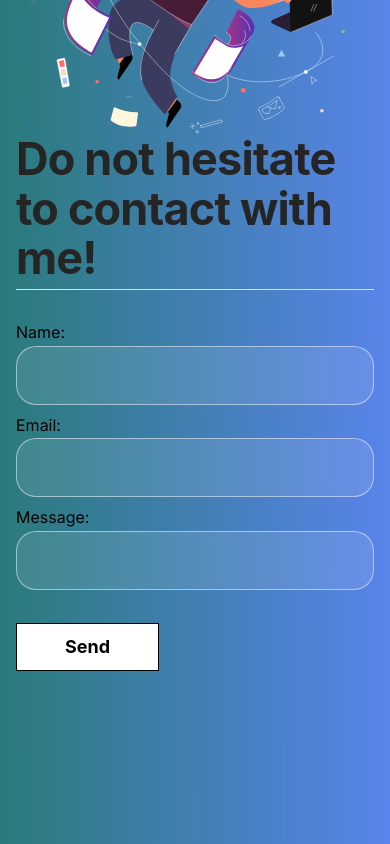
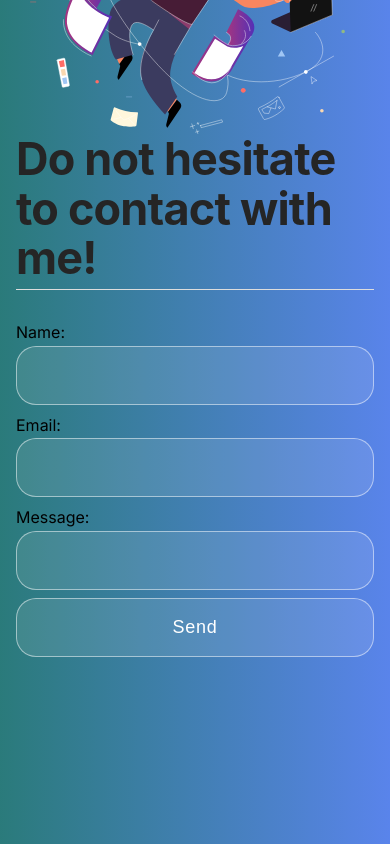
Before and after one commit to danielpsnz/perezdaniel_portfolio, a React (Create React App) app: page / in a window 390 px wide. Shown: the part 2820-3664 px from the top of the page. Built offline with nearby package versions, Linux system fonts and the light colour scheme.

Commit message:
updated contact backend

```diff
--- a/package.json
+++ b/package.json
@@ -3,6 +3,7 @@
   "version": "0.1.0",
   "private": true,
   "dependencies": {
+    "@emailjs/browser": "^4.3.3",
     "@testing-library/jest-dom": "^5.17.0",
     "@testing-library/react": "^13.4.0",
     "@testing-library/user-event": "^13.5.0",
--- a/src/components/Contact/Contact.js
+++ b/src/components/Contact/Contact.js
@@ -1,31 +1,46 @@
-import React, { useState } from "react";
+import { useState } from 'react';
+import emailjs from '@emailjs/browser';
+
 import { Container, Row, Col } from "react-bootstrap";
 import contactImg from "../../assets/images/contact-img.svg";
 import 'animate.css';
 import TrackVisibility from 'react-on-screen';
 import "./Contact.scss";
 
-const FORM_ENDPOINT = "https://public.herotofu.com/v1/3dcc2530-d25b-11ee-a1c1-7755cb567bfd";
+const Contact = () => {
+  const [isSubmitting, setIsSubmitting] = useState(false);
+  const [stateMessage, setStateMessage] = useState(null);
 
-const Contact = () => {
-  const [confirmationMessage, setConfirmationMessage] = useState("");
-  const [formData, setFormData] = useState({
-      name: "",
-      email: "",
-      message: "",
-  });
+  const sendEmail = (e) => {
+    e.persist();
+    e.preventDefault();
+    setIsSubmitting(true);
+    emailjs
+      .sendForm(
+        'service_mwpasdf',
+        'template_bfkgc7o',
+        e.target,
+        '_73rUp0TBGrThRUP5'
+      )
+      .then(
+        (result) => {
+          setStateMessage('Message sent!');
+          setIsSubmitting(false);
+          setTimeout(() => {
+            setStateMessage(null);
+          }, 5000); // hide message after 5 seconds
+        },
+        (error) => {
+          setStateMessage('Something went wrong, please try again later');
+          setIsSubmitting(false);
+          setTimeout(() => {
+            setStateMessage(null);
+          }, 5000); // hide message after 5 seconds
+        }
+      );
 
-  const handleChange = (e) => {
-      setFormData({ ...formData, [e.target.id]: e.target.value });
-  };
-
-  const handleSubmit = (e) => {
-      e.preventDefault();
-
-      // Use formData in your form submission logic
-      console.log(formData);
-
-      setConfirmationMessage("¡Thank you! Your message has been sent.");
+    // Clears the form after sending the email
+    e.target.reset();
   };
 
     return (
@@ -45,26 +60,22 @@ const Contact = () => {
                     {({ isVisible }) =>
                       <div className={isVisible ? "animate__animated animate__fadeIn" : ""}>
                       <h2>Do not hesitate to contact with me!</h2>
-                {confirmationMessage && (
-                                        <div className="confirmation-message">
-                                            {confirmationMessage}
-                                        </div>
-                                    )}
-                <form id="contact-form" action={FORM_ENDPOINT} onSubmit={handleSubmit} method="post" accept-charset="UTF-8">
+                      <form id="contact-form" onSubmit={sendEmail} accept-charset="UTF-8">
                         <Row>
                           <Col size={12} sm={6} className="px-1">
                               <label for="name">Name:</label>
-                        <input type="text" id="name" value={formData.name} onChange={handleChange} required />
+                              <input type="text" id="name" name="user_name" />
                           </Col>
                           <Col size={12} sm={6} className="px-1">
                               <label for="exampleInputEmail1">Email:</label>
-                        <input type="text" id="email" value={formData.email} onChange={handleChange} required />
+                              <input type="email" id="email" name="user_email" />
                           </Col>
                           <Col size={12} className="px-1">
                               <label for="message">Message:</label>
-                        <input name="_gotcha" type="text" id="message" value={formData.message} onChange={handleChange} required />
+                              <input name="message" type="text" id="message" />
                           </Col>
-                    <button type="submit" value="Download CTA" className="btn btn-primary">Send</button>
+                          <input type="submit" className="btn btn-primary" value="Send" disabled={isSubmitting} />
+                          {stateMessage && <p>{stateMessage}</p>}
                         </Row>
                       </form>
                     </div>}
--- a/src/components/Contact/Contact.scss
+++ b/src/components/Contact/Contact.scss
@@ -71,4 +71,8 @@
   .contact .align-items-center {
     display: block;
   }
+
+  .contact {
+    margin-bottom: -70px;
+  }
 }
```
Also changed, not shown: 1 other file (tests, documents, lock files or other folders). Lines whose indentation alone changed are shown as unchanged.
